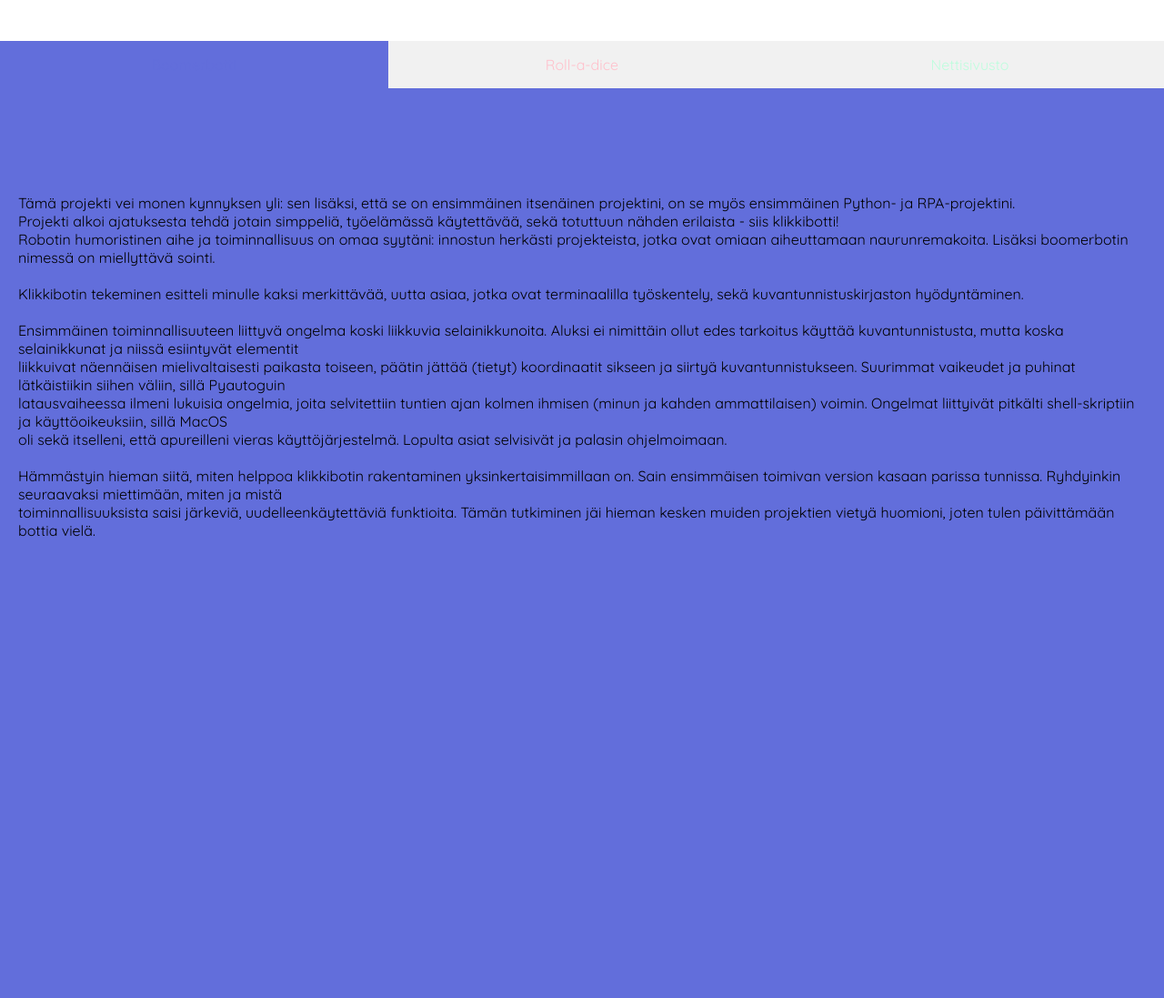
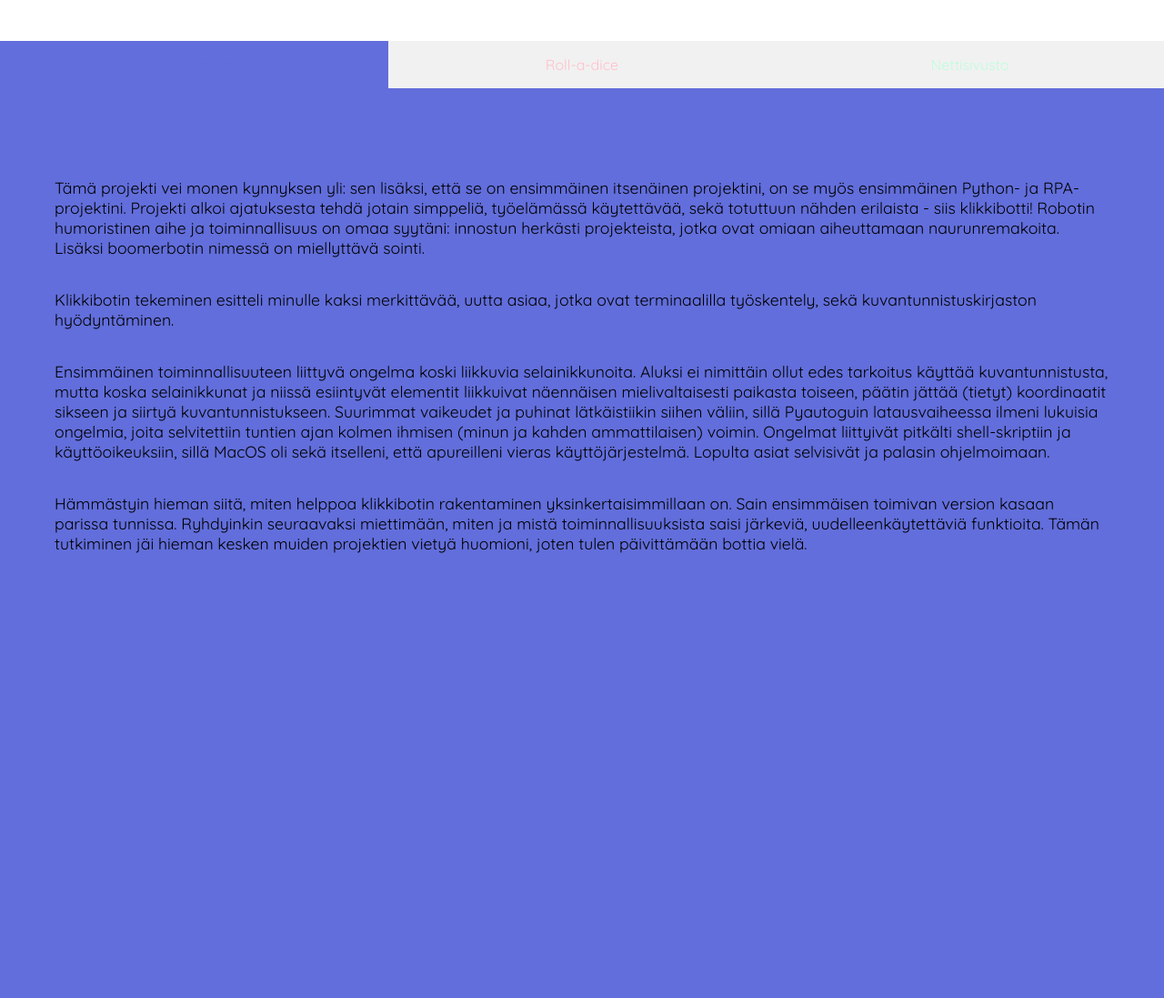
Before and after one commit to kuolinhenkilo/Portfoliosivusto, a Flask app: page /projektit in a window 1280 px wide, after a click on "Boomerbotti". Shown: the part 141-1238 px from the top of the page at 91% size. After the commit the page ends 749 px from the top, so only its background shows below. Run offline with Flask 2, Linux system fonts and the light colour scheme; some libraries are stand-ins or nearby versions.

Commit message:
Flexbox-juttuja

```diff
--- a/static/projektit.css
+++ b/static/projektit.css
@@ -43,6 +43,18 @@
 .tabcontent {
    color: black;
    display: none;
-   padding: 100px 20px;
+   padding: 80px 60px;
    height: 100%;
+   font-size: 1.1rem;
 }
+
+.container {
+   display: flex;
+   flex-direction: column;
+   justify-content: space-evenly;
+   text-align: left;
+}
+
+.content {
+   margin: 1em 0em;
+}
--- a/templates/projektit.html
+++ b/templates/projektit.html
@@ -41,32 +41,30 @@
     </div>
 
     <div id="Boomerbotti" class="tabcontent">
-      <p class="teksti">
-        Tämä projekti vei monen kynnyksen yli: sen lisäksi, että se on ensimmäinen itsenäinen projektini, on se myös ensimmäinen Python- ja RPA-projektini.<br>
-        Projekti alkoi ajatuksesta tehdä jotain simppeliä, työelämässä käytettävää, sekä totuttuun nähden erilaista - siis klikkibotti!<br>
-        Robotin humoristinen aihe ja toiminnallisuus on omaa syytäni: innostun herkästi projekteista, jotka ovat omiaan aiheuttamaan naurunremakoita. Lisäksi boomerbotin nimessä on miellyttävä sointi.<br>
-        <br>
-        Klikkibotin tekeminen esitteli minulle kaksi merkittävää, uutta asiaa, jotka ovat terminaalilla työskentely, sekä kuvantunnistuskirjaston hyödyntäminen.<br>
-        <br>
-        Ensimmäinen toiminnallisuuteen liittyvä ongelma koski liikkuvia selainikkunoita. Aluksi ei nimittäin ollut edes tarkoitus käyttää kuvantunnistusta, mutta koska selainikkunat ja niissä esiintyvät elementit<br>
-        liikkuivat näennäisen mielivaltaisesti paikasta toiseen, päätin jättää (tietyt) koordinaatit sikseen ja siirtyä kuvantunnistukseen. Suurimmat vaikeudet ja puhinat lätkäistiikin siihen väliin, sillä Pyautoguin<br>
-        latausvaiheessa ilmeni lukuisia ongelmia, joita selvitettiin tuntien ajan kolmen ihmisen (minun ja kahden ammattilaisen) voimin. Ongelmat liittyivät pitkälti shell-skriptiin ja käyttöoikeuksiin, sillä MacOS<br>
-        oli sekä itselleni, että apureilleni vieras käyttöjärjestelmä. Lopulta asiat selvisivät ja palasin ohjelmoimaan.<br>
-        <br>
-        Hämmästyin hieman siitä, miten helppoa klikkibotin rakentaminen yksinkertaisimmillaan on. Sain ensimmäisen toimivan version kasaan parissa tunnissa. Ryhdyinkin seuraavaksi miettimään, miten ja mistä<br>
-        toiminnallisuuksista saisi järkeviä, uudelleenkäytettäviä funktioita. Tämän tutkiminen jäi hieman kesken muiden projektien vietyä huomioni, joten tulen päivittämään bottia vielä.<br>
-        <br>
-
-
-
-
-      </p>
+      <div class="container">
+        <p class="content">
+          Tämä projekti vei monen kynnyksen yli: sen lisäksi, että se on ensimmäinen itsenäinen projektini, on se myös ensimmäinen Python- ja RPA-projektini. Projekti alkoi ajatuksesta tehdä jotain simppeliä, työelämässä käytettävää, sekä totuttuun nähden erilaista - siis klikkibotti! Robotin humoristinen aihe ja toiminnallisuus on omaa syytäni: innostun herkästi projekteista, jotka ovat omiaan aiheuttamaan naurunremakoita. Lisäksi boomerbotin nimessä on miellyttävä sointi.
+        </p>
+        <p class="content">
+          Klikkibotin tekeminen esitteli minulle kaksi merkittävää, uutta asiaa, jotka ovat terminaalilla työskentely, sekä kuvantunnistuskirjaston hyödyntäminen.
+        </p>
+        <p class="content">
+          Ensimmäinen toiminnallisuuteen liittyvä ongelma koski liikkuvia selainikkunoita. Aluksi ei nimittäin ollut edes tarkoitus käyttää kuvantunnistusta, mutta koska selainikkunat ja niissä esiintyvät elementit liikkuivat näennäisen mielivaltaisesti paikasta toiseen, päätin jättää (tietyt) koordinaatit sikseen ja siirtyä kuvantunnistukseen. Suurimmat vaikeudet ja puhinat lätkäistiikin siihen väliin, sillä Pyautoguin latausvaiheessa ilmeni lukuisia ongelmia, joita selvitettiin tuntien ajan kolmen ihmisen (minun ja kahden ammattilaisen) voimin. Ongelmat liittyivät pitkälti shell-skriptiin ja käyttöoikeuksiin, sillä MacOS oli sekä itselleni, että apureilleni vieras käyttöjärjestelmä. Lopulta asiat selvisivät ja palasin ohjelmoimaan.
+        </p>
+        <p class="content">
+          Hämmästyin hieman siitä, miten helppoa klikkibotin rakentaminen yksinkertaisimmillaan on. Sain ensimmäisen toimivan version kasaan parissa tunnissa. Ryhdyinkin seuraavaksi miettimään, miten ja mistä toiminnallisuuksista saisi järkeviä, uudelleenkäytettäviä funktioita. Tämän tutkiminen jäi hieman kesken muiden projektien vietyä huomioni, joten tulen päivittämään bottia vielä.
+        </p>
+      </div>
     </div>
     <div id="Roll-a-dice" class="tabcontent">
-      <p>Tässä on noppapeli</p>
+      <div class="container">
+        <p class="content">Tässä on noppapeli</p>
+      </div>
     </div>
     <div id="Nettisivusto" class="tabcontent">
-      <p>Tässä on nettisivusto</p>
+      <div class="container">
+        <p class="content">Tässä on nettisivusto</p>
+      </div>
     </div>
   </body>
 </html>
```
